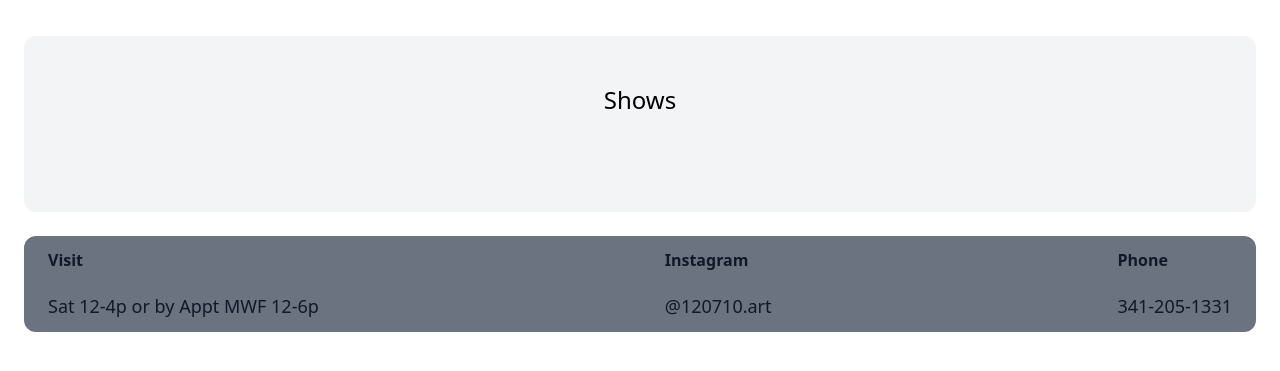
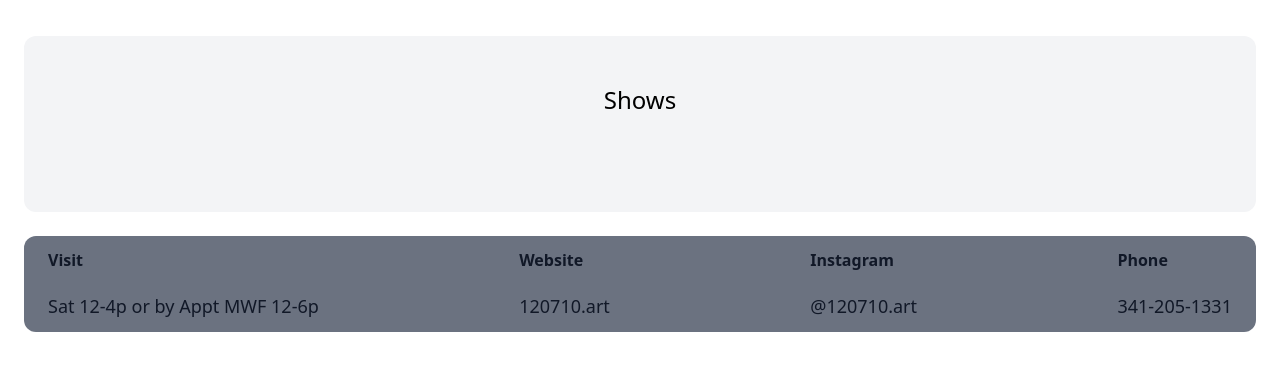
Before and after one commit to jackbackrack/120710-django, a Django app: page / in a window 1280 px wide. Shown: the top 371 px of the page. Run offline with Django 4.2, Linux system fonts and the light colour scheme; data that the repository does not hold is empty; some libraries are stand-ins or nearby versions.

Commit message:
website on footer

```diff
--- a/market/templates/market/base.html
+++ b/market/templates/market/base.html
@@ -13,15 +13,19 @@
     </div>
     <div class="py-3 px-6">
     <footer class="px-6 py-3 flex justify-between bg-gray-500 rounded-xl">
-      <div class="w1/3">
+      <div class="w1/4">
         <h4 class="mb-5 font-semibold text-gray-900">Visit</h4>
         <p class="text-lg text-gray-900">Sat 12-4p or by Appt MWF 12-6p</p>
       </div>
-      <div class="w1/3">
+      <div class="w1/4">
+        <h4 class="mb-5 font-semibold text-gray-900">Website</h4>
+        <p class="text-lg text-gray-900"><a href="https://www.120710.art">120710.art</a></p>
+      </div>
+      <div class="w1/4">
         <h4 class="mb-5 font-semibold text-gray-900">Instagram</h4>
         <p class="text-lg text-gray-900"><a href="https://www.instagram.com/120710.art/">@120710.art</a></p>
       </div>
-      <div class="w1/3">
+      <div class="w1/4">
         <h4 class="mb-5 font-semibold text-gray-900">Phone</h4>
         <p class="text-lg text-gray-900">341-205-1331</p>
       </div>
```
